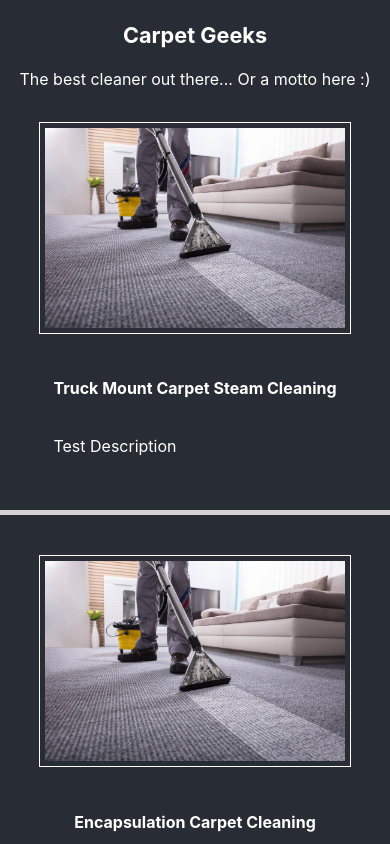
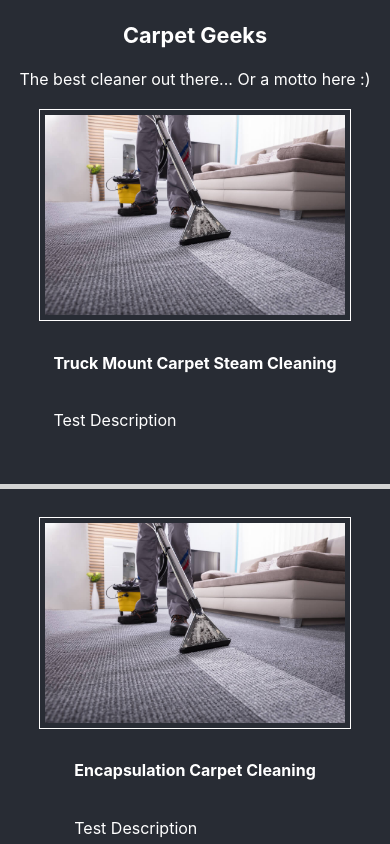
Before and after one commit to aneuhold/carpet-geeks, a React (Create React App) app: page / in a window 390 px wide. Shown: the top 844 px of the page. Built offline with nearby package versions, Linux system fonts and the light colour scheme.

Commit message:
Implement a media query

```diff
--- a/src/App.css
+++ b/src/App.css
@@ -35,11 +35,16 @@
 
 /* ServiceRow Styling */
 .serviceRow {
-  display: flex;
-  flex-direction: row;
-  flex-wrap: wrap;
-  justify-content: center;
+  display: grid;
+  grid-template-columns: 50% auto;
   padding: 20px;
+}
+@media (max-width: 500px) {
+  .serviceRow {
+    display: flex;
+    flex-direction: column;
+    align-items: center;
+  }
 }
 .serviceRow__textBox {
   display: flex;
@@ -50,11 +55,8 @@
 .serviceRow__image {
   max-width: 90%;
   width: 300px;
+  justify-self: end;
   height: auto;
-
-  /* Line up the image with the rest of the images */
-  margin: calc(5px + 2vmin);
-
   padding: 5px;
   border: 1px solid white;
 }
```
